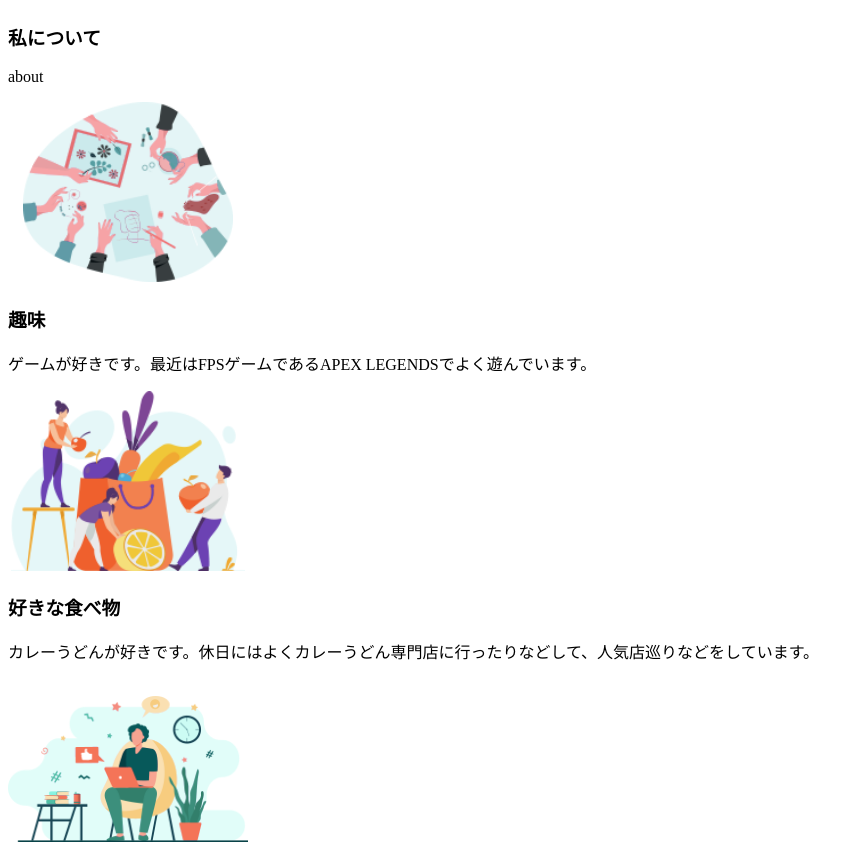
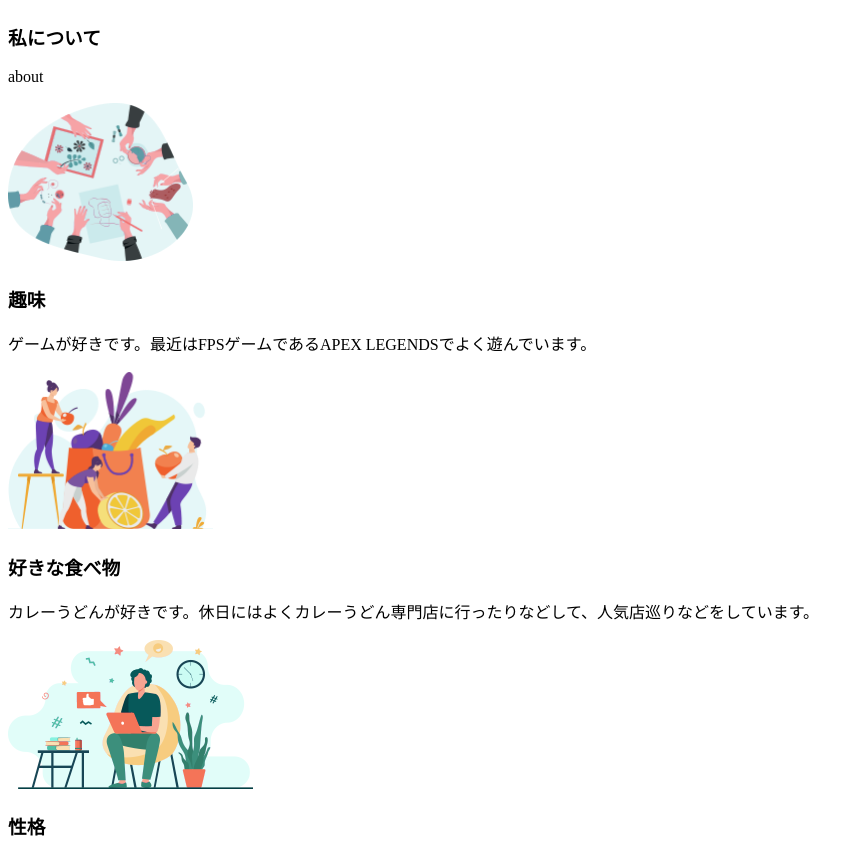
Before and after one commit to YuuTakimotoY/fwywd-portfolio1, a Next.js app: page / in a window 1280 px wide. Shown: the part 783-1627 px from the top of the page, without its empty margins (0-864 px from the left). Built offline with nearby package versions, Linux system fonts and the light colour scheme.

Commit message:
Card共通部分で画像のサイズを変更できるように修正

```diff
--- a/src/components/About.jsx
+++ b/src/components/About.jsx
@@ -6,23 +6,26 @@ const abouts = [
   {
     img_src: '/about-1.png',
     img_alt: 'about-1',
+    img_width: 185,
+    img_height: 160,
     title: '趣味',
-    titleColor: 'text-green',
     description: 'ゲームが好きです。最近はFPSゲームであるAPEX LEGENDSでよく遊んでいます。',
   },
   {
     img_src: '/about-2.png',
     img_alt: 'about-2',
+    img_width: 205,
+    img_height: 160,
     title: '好きな食べ物',
-    titleColor: 'text-green',
     description:
       'カレーうどんが好きです。休日にはよくカレーうどん専門店に行ったりなどして、人気店巡りなどをしています。',
   },
   {
     img_src: '/about-3.png',
     img_alt: 'about-3',
+    img_width: 245,
+    img_height: 150,
     title: '性格',
-    titleColor: 'text-green',
     description:
       '真面目な性格です。コツコツ努力を積み重ね、物事を実行してきました。はじめてのことにも結果が出るまで諦めずに挑み続けます。',
   },
@@ -49,8 +52,10 @@ export default function About() {
                 <Card
                   img_src={about.img_src}
                   img_alt={about.img_alt}
+                  img_width={about.img_width}
+                  img_height={about.img_height}
                   title={about.title}
-                  titleColor={about.titleColor}
+                  titleColor='text-green'
                   description={about.description}
                 />
               </>
--- a/src/components/Shared/Card.jsx
+++ b/src/components/Shared/Card.jsx
@@ -3,7 +3,13 @@ import Image from 'next/image';
 export default function Card(props) {
   return (
     <div className='px-8 w-full text-center'>
-      <Image src={props.img_src} alt={props.img_alt} width={240} height={180} objectFit='contain' />
+      <Image
+        src={props.img_src}
+        alt={props.img_alt}
+        width={props.img_width}
+        height={props.img_height}
+        objectFit='contain'
+      />
       <h3 className={'m-2 text-xl font-bold ' + props.titleColor}>{props.title}</h3>
       <p className='text-left'>{props.description}</p>
     </div>
--- a/src/components/Values.jsx
+++ b/src/components/Values.jsx
@@ -5,24 +5,27 @@ const values = [
   {
     img_src: '/value1.png',
     img_alt: 'value-1',
+    img_width: 200,
+    img_height: 200,
     title: '努力・成長',
-    titleColor: 'text-black',
     description:
       '何事でも時間をかけて取り組めば上位に入れると信じています。様々な失敗や成功経験により、努力次第で成長できると考えています。',
   },
   {
     img_src: '/value2.png',
     img_alt: 'value-2',
+    img_width: 200,
+    img_height: 200,
     title: '客観的な視点を重視',
-    titleColor: 'text-black',
     description:
       '主観的な視点で自分が満足していても、それが他者に評価されなければ意味がないと考えているので客観的な視点を持つことで、周囲が本当に求めていることを理解できるようになると考えています。',
   },
   {
     img_src: '/value3.png',
     img_alt: 'value-3',
+    img_width: 200,
+    img_height: 200,
     title: '知識',
-    titleColor: 'text-black',
     description:
       '新たらしい知識を得ることをとても楽しんでいます。書店などで自分の知らない知識を学ぶことが楽しく、いつもワクワクしながら活用しています。仕事面では、今後トレンドになりそうな技術を幅広く取り入れていきたいと考えています。',
   },
@@ -40,7 +43,10 @@ export default function Values() {
                 <Card
                   img_src={value.img_src}
                   img_alt={value.img_alt}
+                  img_width={value.img_width}
+                  img_height={value.img_height}
                   title={value.title}
+                  titleColor='text-black'
                   description={value.description}
                 />
               </>
```
